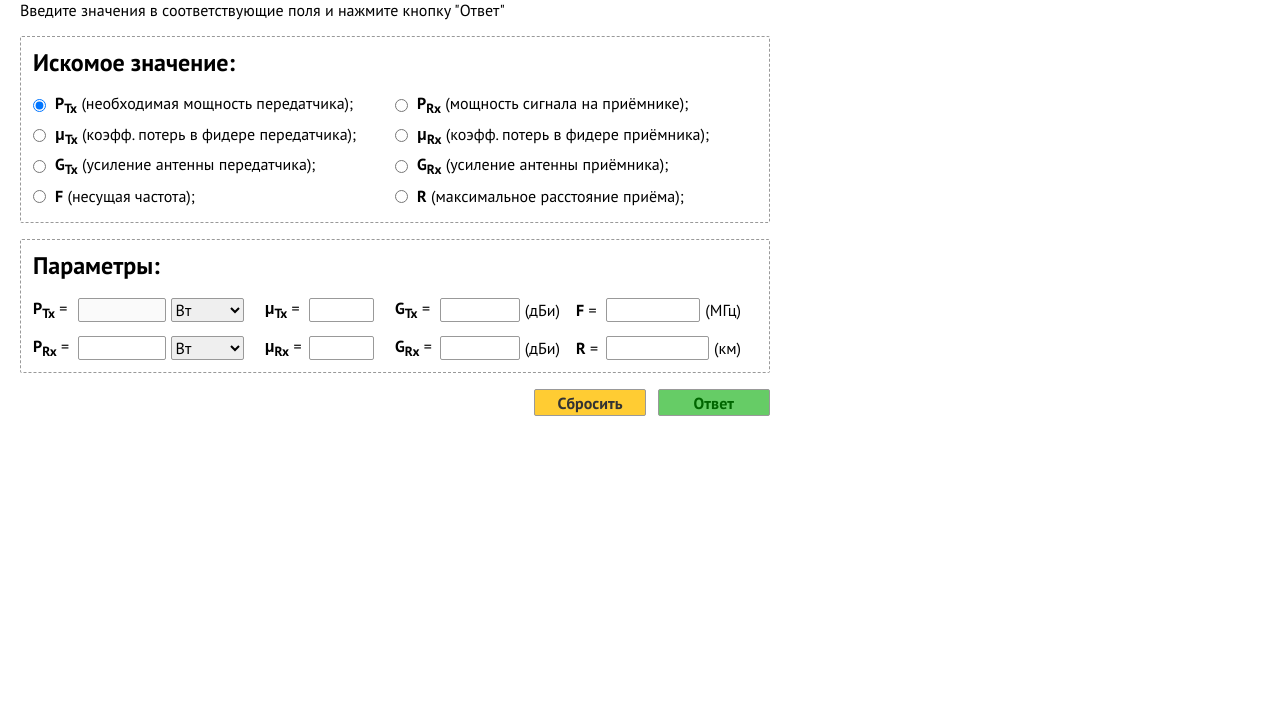
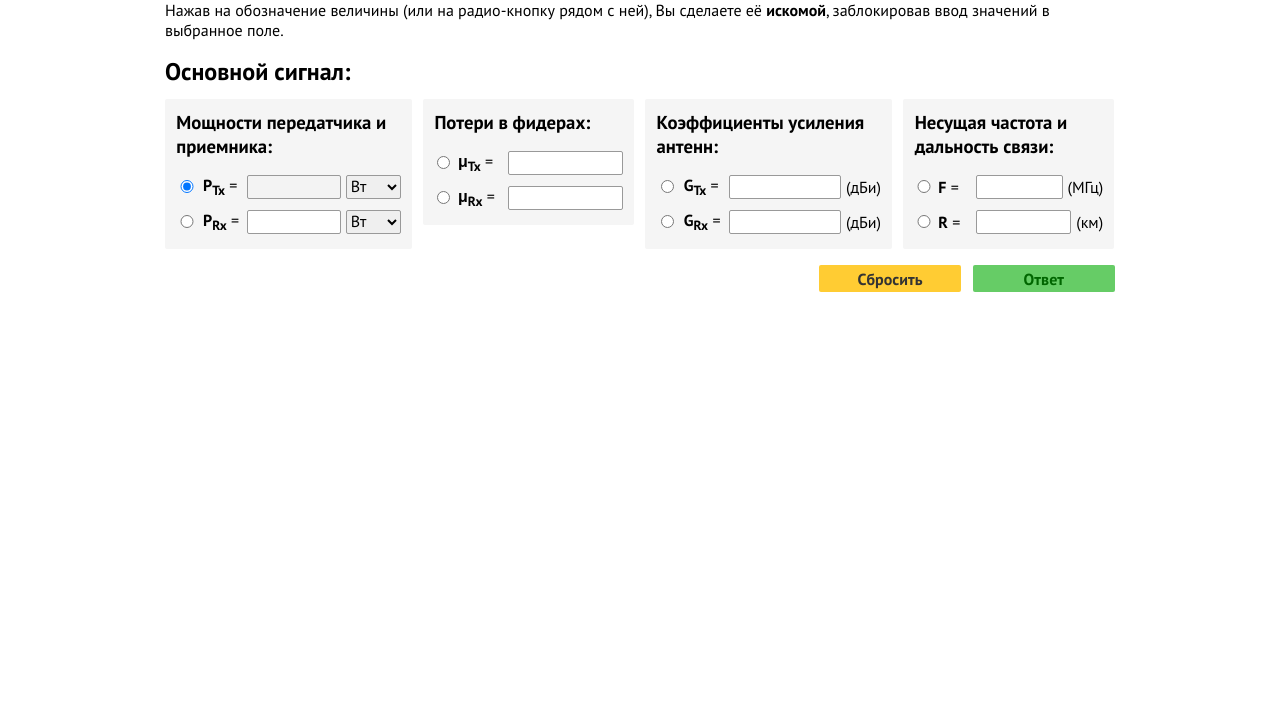
Before and after one commit to spanic/spanic.github.io, a plain HTML site: page index.html in a window 1280 px wide. Shown: the part 74-800 px from the top of the page. Drawn offline with Linux system fonts and the light colour scheme.

Commit message:
Redesigned interface (WIP)

```diff
--- a/css/style.css
+++ b/css/style.css
@@ -2,41 +2,41 @@
 
 body {
 	font-family: 'PT Sans', sans-serif;
-	margin: 0;
-	margin-left: 20px;
+	margin: 0 auto;
+	display: block;
+	position: relative;
+	width: 950px;
+	padding: 0 20px 0 20px;
 }
 
-h1, h2 {
+h1, h2, h3 {
 	margin: .5em 0 .5em 0;
 }
 
 form {
 	margin: 1em 0 1em 0;
-	width: 750px;
+	width: 100%;
 }
 
 fieldset {
-	margin: 1em 0 1em 0;
-	padding-top: 10px;
-	border: 1px dashed #999999;
-	border-radius: 2px;
+	padding: 0;
+	margin: 0 0 1em 0;
+	border: none;
 }
 
-fieldset h2 {
+fieldset h2, fieldset h3 {
 	margin-top: 0;
-}
-
-input[type="radio"] {
-	margin: 0 .3em 0 0;
-	vertical-align: middle;
 }
 
 .key_word {
 	font-weight: 700;
 }
 
+.green {
+	color: #006600;
+}
+
 label {
-	vertical-align: middle;
 	cursor: pointer;
 }
 
@@ -51,74 +51,62 @@ select, input {
 	border-radius: 2px;
 }
 
-select {
-	width: auto;
-	min-width: 30%;
+.parameters_group {
+	float: left;
+	background-color: whitesmoke;
 	box-sizing: border-box;
+	padding: .7em;
+	margin-right: .7em;
+	width: 26%;
+	border-radius: 2px;
 }
 
-/* fieldset[id="preset_fieldset"] select {
-	display: block;
-	position: relative;
-	float: left;
-	margin-right: 3%;
-} */
+.parameters_group:nth-child(3), .parameters_group:nth-child(5) {
+	width: 22.2%;
+}
+
+.parameters_group:nth-child(3) .parameter label {
+	flex-grow: .7;
+}
+
+.parameters_group:nth-child(3) .parameter input[type="number"] {
+	margin-right: 0;
+}
+
+.parameters_group:last-child {
+	margin-right: 0;
+}
 
 .parameter {
-	display: block;
-	position: relative;
-	float: left;
-	width: 50%;
+	display: inline-flex;
+	align-items: center;
 	margin-top: .2em;
-	height: 1.7em;
+	height: 2em;
 }
 
-fieldset[id="parameters_fieldset"] h2 {
-	margin-bottom: .2em;
+.parameter input[type="radio"] {
+	flex-basis: 10%;
+	margin: 0 .3em 0 0;
 }
 
-fieldset[id="parameters_fieldset"] .parameter {
-	display: flex;
-	width: 25%;
-	padding-right: 1em;
-	margin-top: .7em;
-	box-sizing: border-box;
-	align-items: center;
+.parameter label {
+	flex-basis: 20%;
 }
 
-fieldset[id="parameters_fieldset"] .parameter:nth-child(2),
-fieldset[id="parameters_fieldset"] .parameter:nth-child(6) {
-	width: 32%;
+.parameter input[type="number"] {
+	width: 40%;
+	flex-grow: 2;
+	margin-right: .3em;
+	text-align: center;
 }
 
-fieldset[id="parameters_fieldset"] .parameter:nth-child(3),
-fieldset[id="parameters_fieldset"] .parameter:nth-child(7) {
-	width: 18%;
+select {
+	box-sizing: border-box;
+	flex-basis: 25%;
 }
 
-fieldset[id="parameters_fieldset"] .parameter:nth-child(5) label,
-fieldset[id="parameters_fieldset"] .parameter:nth-child(9) label{
-	flex-basis: 25px;
-}
-
-fieldset[id="parameters_fieldset"] input[type="number"],
-fieldset[id="parameters_fieldset"] label,
-fieldset[id="parameters_fieldset"] select {
-	width: 34%;
-	vertical-align: middle;
-	margin-right: .3em;
-}
-
-fieldset[id="parameters_fieldset"] input[type="number"] {
-	flex-grow: 2;
-	text-align: center;
-}
 .wrong_number_format {
 	background-color: #FF6666;
-}
-
-fieldset[id="parameters_fieldset"] label {
-	flex-basis: 40px;
 }
 
 input[type="button"], input[type="reset"] {
@@ -127,6 +115,7 @@ input[type="button"], input[type="reset"] {
 	display: block;
 	position: relative;
 	float: right;
+	border: none;
 	font-weight: 700;
 }
 
--- a/index.html
+++ b/index.html
@@ -8,63 +8,14 @@
 	</head>
 	<body>
 		<h1>Решение основной задачи радиосвязи</h1>
-		<p>Введите значения в соответствующие поля <!--или выберите готовый пресет--> и нажмите кнопку "Ответ"</p>
+		<p>Нажав на обозначение величины (или на радио-кнопку рядом с ней), Вы сделаете её <span class="key_word">искомой</span>, заблокировав ввод значений в выбранное поле.</p>
 		<form id="main_form" novalidate>
-			<!-- <fieldset id="preset_fieldset">
-				<h2>Пресет:</h2>
-				<select id="generation_selector">
-					<option disabled selected>Выберите поколение</option>
-					<option value="1">Первое поколение (1G)</option>
-					<option value="2">Второе поколение (2G)</option>
-					<option value="3">Третье поколение (3G)</option>
-					<option value="4">Четвертое поколение (4G)</option>
-					<option value="5">Пятое поколение (5G)</option>
-				</select>
-				<select>
-					<option disabled selected>Выберите стандарт</option>
-					<option value="1">NMT (450 МГц)</option>
-					<option value="2">AMPS</option>
-					<option value="3">NMT (900 МГц)</option>
-				</select>
-			</fieldset> -->
-			<fieldset id="question_fieldset">
-				<h2>Искомое значение:</h2>
+			<fieldset id="parameters_fieldset">
+				<h2>Основной сигнал:</h2>
+				<div class="parameters_group">
+					<h3>Мощности передатчика и приемника:</h3>
 					<div class="parameter">
 						<input type="radio" name="result_parameter" id="transmitter_power" checked>
-					<label for="transmitter_power"><span class="key_word">P<sub>Tx</sub></span> (необходимая мощность передатчика);</label>
-				</div>
-				<div class="parameter">
-					<input type="radio" name="result_parameter" id="reciever_power">
-					<label for="reciever_power"><span class="key_word">P<sub>Rx</sub></span> (мощность сигнала на приёмнике);</label>
-				</div>
-				<div class="parameter">
-					<input type="radio" name="result_parameter" id="transmitter_loss">
-					<label for="transmitter_loss"><span class="key_word">μ<sub>Tx</sub></span> (коэфф. потерь в фидере передатчика);</label>
-				</div>
-				<div class="parameter">
-					<input type="radio" name="result_parameter" id="reciever_loss">
-					<label for="reciever_loss"><span class="key_word">μ<sub>Rx</sub></span> (коэфф. потерь в фидере приёмника);</label>
-				</div>
-				<div class="parameter">
-					<input type="radio" name="result_parameter" id="transmitter_gain">
-					<label for="transmitter_gain"><span class="key_word">G<sub>Tx</sub></span> (усиление антенны передатчика);</label>
-				</div>
-				<div class="parameter">
-					<input type="radio" name="result_parameter" id="reciever_gain">
-					<label for="reciever_gain"><span class="key_word">G<sub>Rx</sub></span> (усиление антенны приёмника);</label>
-				</div>
-				<div class="parameter">
-					<input type="radio" name="result_parameter" id="main_frequency">
-					<label for="main_frequency"><span class="key_word">F</span> (несущая частота);</label>
-				</div>
-				<div class="parameter">
-					<input type="radio" name="result_parameter" id="max_range">
-					<label for="max_range"><span class="key_word">R</span> (максимальное расстояние приёма);</label>
-				</div>
-			</fieldset>
-			<fieldset id="parameters_fieldset">
-				<h2>Параметры:</h2>
-				<div class="parameter">
 						<label for="transmitter_power"><span class="key_word">P<sub>Tx</sub></span> = </label>
 						<input type="number" name="transmitter_power" disabled>
 						<select class="unit_selector" name="transmitter_unit">
@@ -74,18 +25,7 @@
 						</select>
 					</div>
 					<div class="parameter">
-					<label for="transmitter_loss"><span class="key_word">μ<sub>Tx</sub></span> = </label>
-					<input type="number" name="transmitter_loss">
-				</div>
-				<div class="parameter">
-					<label for="transmitter_gain"><span class="key_word">G<sub>Tx</sub></span> = </label>
-					<input type="number" name="transmitter_gain"> (дБи)
-				</div>
-				<div class="parameter">
-					<label for="main_frequency"><span class="key_word">F</span> = </label>
-					<input type="number" name="main_frequency"> (МГц)
-				</div>
-				<div class="parameter">
+						<input type="radio" name="result_parameter" id="reciever_power">
 						<label for="reciever_power"><span class="key_word">P<sub>Rx</sub></span> = </label>
 						<input type="number" name="reciever_power">
 						<select class="unit_selector" name="reciever_unit">
@@ -94,21 +34,50 @@
 							<option>дБм</option>
 						</select>
 					</div>
+				</div>
+				<div class="parameters_group">
+					<h3>Потери в фидерах:</h3>
 					<div class="parameter">
+						<input type="radio" name="result_parameter" id="transmitter_loss">
+						<label for="transmitter_loss"><span class="key_word">μ<sub>Tx</sub></span> = </label>
+						<input type="number" name="transmitter_loss">
+					</div>
+					<div class="parameter">
+						<input type="radio" name="result_parameter" id="reciever_loss">
 						<label for="reciever_loss"><span class="key_word">μ<sub>Rx</sub></span> = </label>
 						<input type="number" name="reciever_loss">
 					</div>
+				</div>
+				<div class="parameters_group">
+					<h3>Коэффициенты усиления антенн:</h3>
 					<div class="parameter">
+						<input type="radio" name="result_parameter" id="transmitter_gain">
+						<label for="transmitter_gain"><span class="key_word">G<sub>Tx</sub></span> = </label>
+						<input type="number" name="transmitter_gain"> (дБи)
+					</div>
+					<div class="parameter">
+						<input type="radio" name="result_parameter" id="reciever_gain">
 						<label for="reciever_gain"><span class="key_word">G<sub>Rx</sub></span> = </label>
 						<input type="number" name="reciever_gain"> (дБи)
 					</div>
+				</div>
+				<div class="parameters_group">
+					<h3>Несущая частота и дальность связи:</h3>
 					<div class="parameter">
+						<input type="radio" name="result_parameter" id="main_frequency">
+						<label for="main_frequency"><span class="key_word">F</span> = </label>
+						<input type="number" name="main_frequency"> (МГц)
+					</div>
+					<div class="parameter">
+						<input type="radio" name="result_parameter" id="max_range">
 						<label for="max_range"><span class="key_word">R</span> = </label>
 						<input type="number" name="max_range"> (км)
+					</div>
 				</div>
 			</fieldset>
 			<input type="button" name="calculate_button" value="Ответ">
 			<input type="reset" name="reset_button" value="Сбросить">
+			<br>
 		</form>
 	</body>
 </html>
--- a/js/script.js
+++ b/js/script.js
@@ -1,16 +1,11 @@
 'use strict';
 
-const /* PRESET_BOX = document.getElementById('preset_fieldset'),
-	GENERATION_SELECTOR = document.getElementById('generation_selector'), */
-
-	QUESTION_BOX = document.getElementById('question_fieldset'),
-	TARGET_VALUES = getInputFieldsByType(QUESTION_BOX, 'radio'),
-
-	DEFAULT_TARGET_ID = 'transmitter_power',
+const DEFAULT_TARGET_ID = 'transmitter_power',
 	DEFAULT_TARGET = document.getElementById(DEFAULT_TARGET_ID),
 	FIELD_DISABLED_BY_DEFAULT = document.getElementsByName(DEFAULT_TARGET_ID)[0],
 
 	PARAMETERS_BOX = document.getElementById('parameters_fieldset'),
+	TARGET_VALUES = getInputFieldsByType(PARAMETERS_BOX, 'radio'),
 	PARAMETERS_FIELDS = getInputFieldsByType(PARAMETERS_BOX, 'number'),
 
 	UNIT_SELECTORS = document.getElementsByClassName('unit_selector'),
```
Lines whose indentation alone changed are shown as unchanged.
